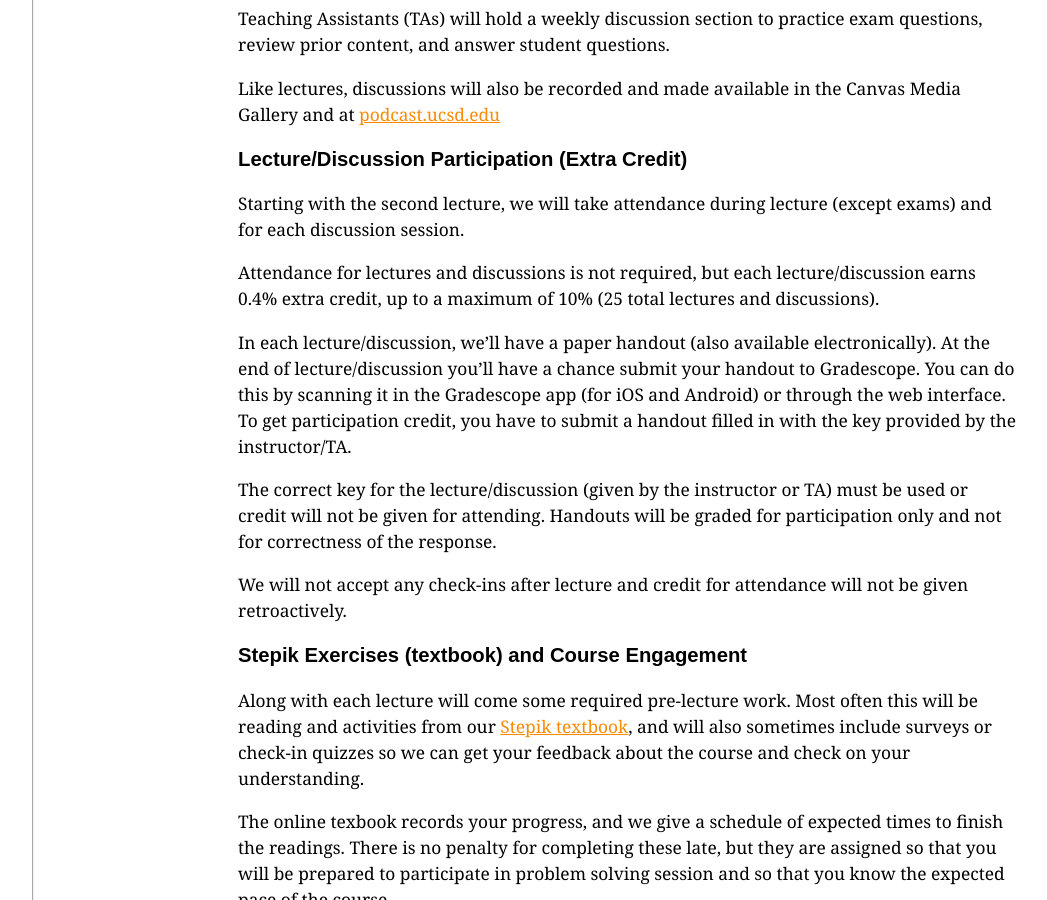
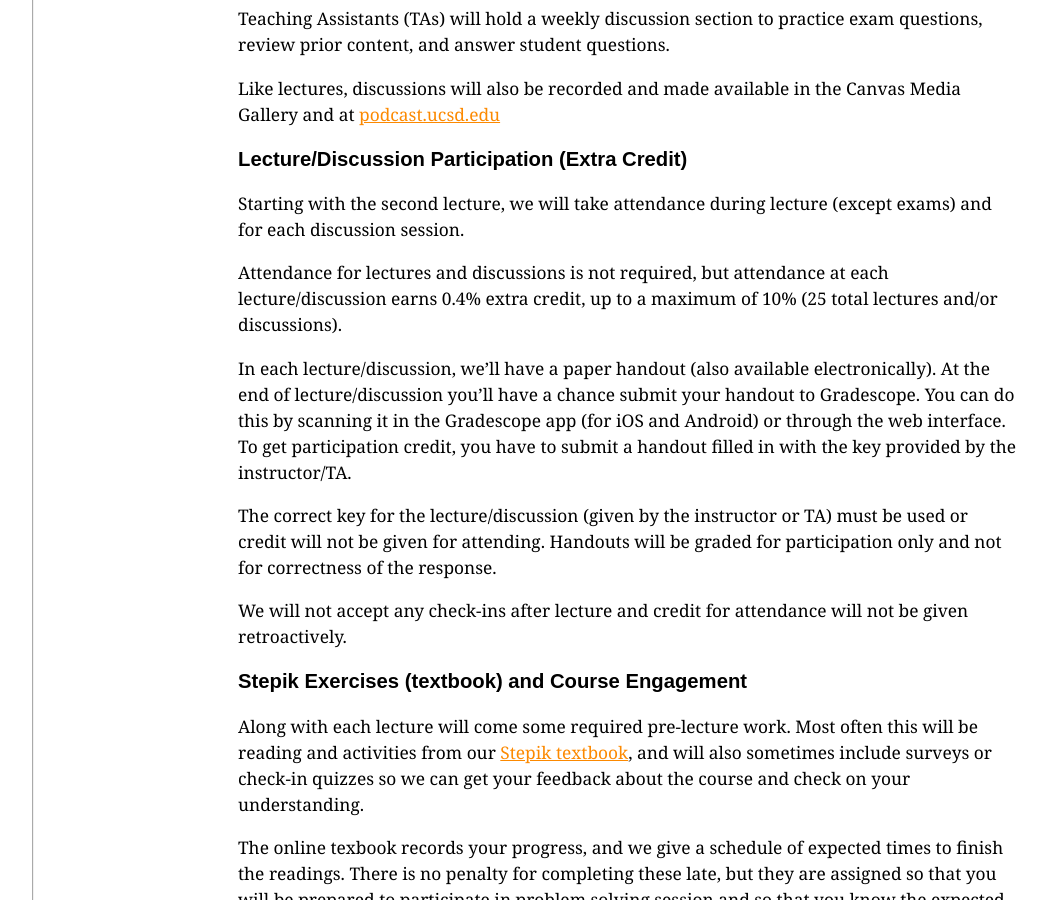
Before and after one commit to ucsd-cse8b-w24/ucsd-cse8b-w24, a Jekyll site: the page built from syllabus.md, in a window 1280 px wide and 900 px high, scrolled down 1223 px. Shown: the whole window, without its empty margins (56-1103 px from the left). Built offline with Jekyll 4.4.1, drawn with Linux system fonts in a browser that asks for light colours.

Commit message:
Update syllabus.md

```diff
--- a/syllabus.md
+++ b/syllabus.md
@@ -63,8 +63,8 @@ at [podcast.ucsd.edu](https://podcast.ucsd.edu){:target="_blank"}
 
 Starting with the second lecture, we will take attendance during lecture (except exams) and for each discussion session.
 
-Attendance for lectures and discussions is not required, but each lecture/discussion earns
-0.4% extra credit, up to a maximum of 10% (25 total lectures and discussions).
+Attendance for lectures and discussions is not required, but attendance at each lecture/discussion earns
+0.4% extra credit, up to a maximum of 10% (25 total lectures and/or discussions).
 
 In each lecture/discussion, we’ll have a paper handout (also available electronically).
 At the end of lecture/discussion you’ll have a chance submit your handout to Gradescope.
@@ -95,7 +95,7 @@ All Stepik exercises must be completed by Saturday of Week 10 by 8am.
 After this time, no late submissions will be accepted, for any reason.
 
 To ensure you get credit for the Stepik exercises, you must fill out this
-[form](https://forms.gle/GRnWWVMALtNKHAzR8){:target="_blank"}
+[form](https://forms.gle/epZqQmvocgHGNvuN6){:target="_blank"}
 by Friday of Week 2. Starting in Week 3, we will strive to post Stepik grades to Canvas every week.
 
 <a id="p:programming"></a>
```
